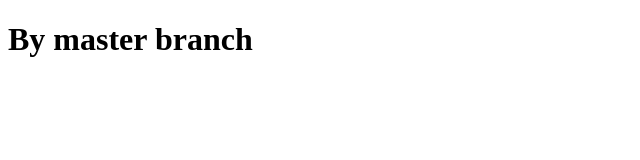
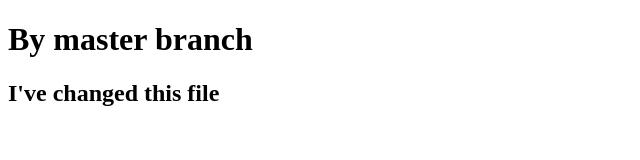
Before and after one commit to Mangi-Lal/my-portfolio, a plain HTML site: page By_master.html in a window 1280 px wide. Shown: the whole page, without its empty margins (0-640 px from the left). Drawn offline with Linux system fonts and the light colour scheme.

Commit message:
updated by master

```diff
--- a/By_master.html
+++ b/By_master.html
@@ -8,5 +8,6 @@
 </head>
 <body>
     <h1>By master branch</h1>
+    <h2>I've changed this file</h2>
 </body>
 </html>
```
